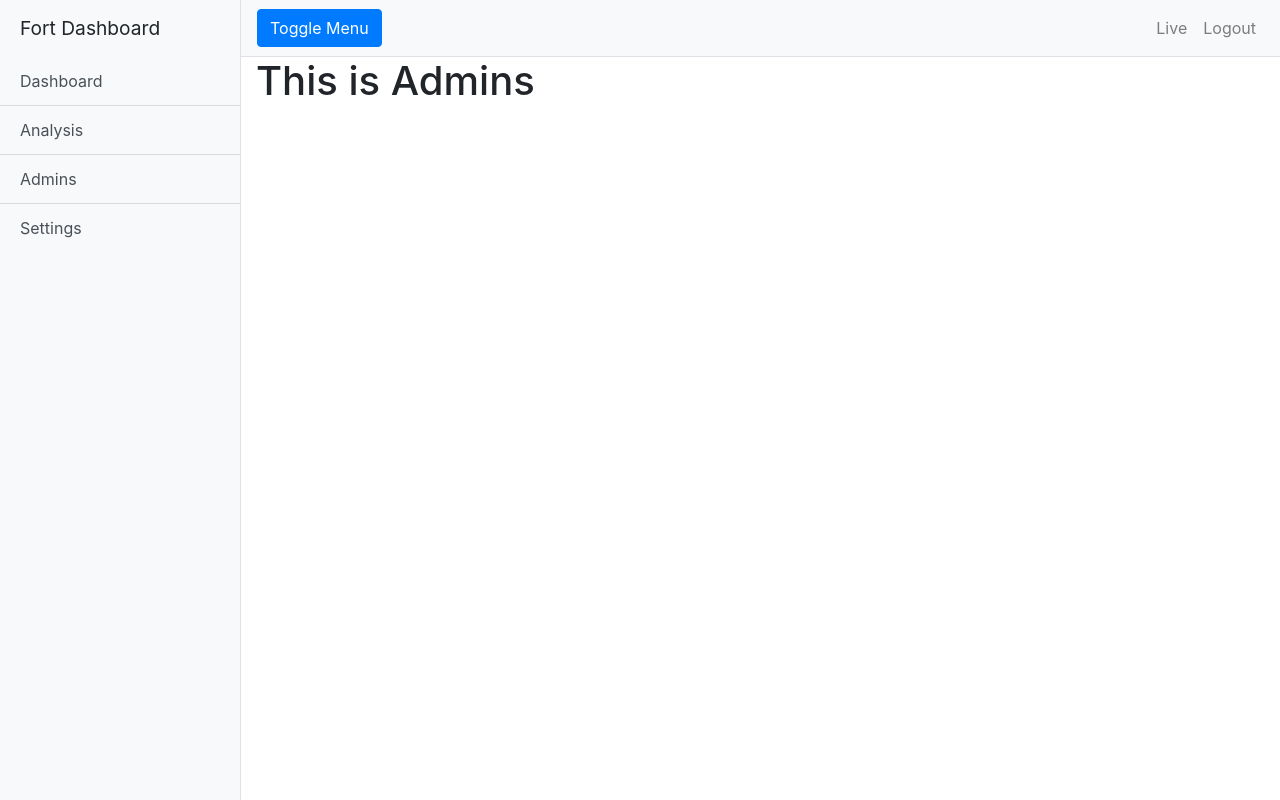
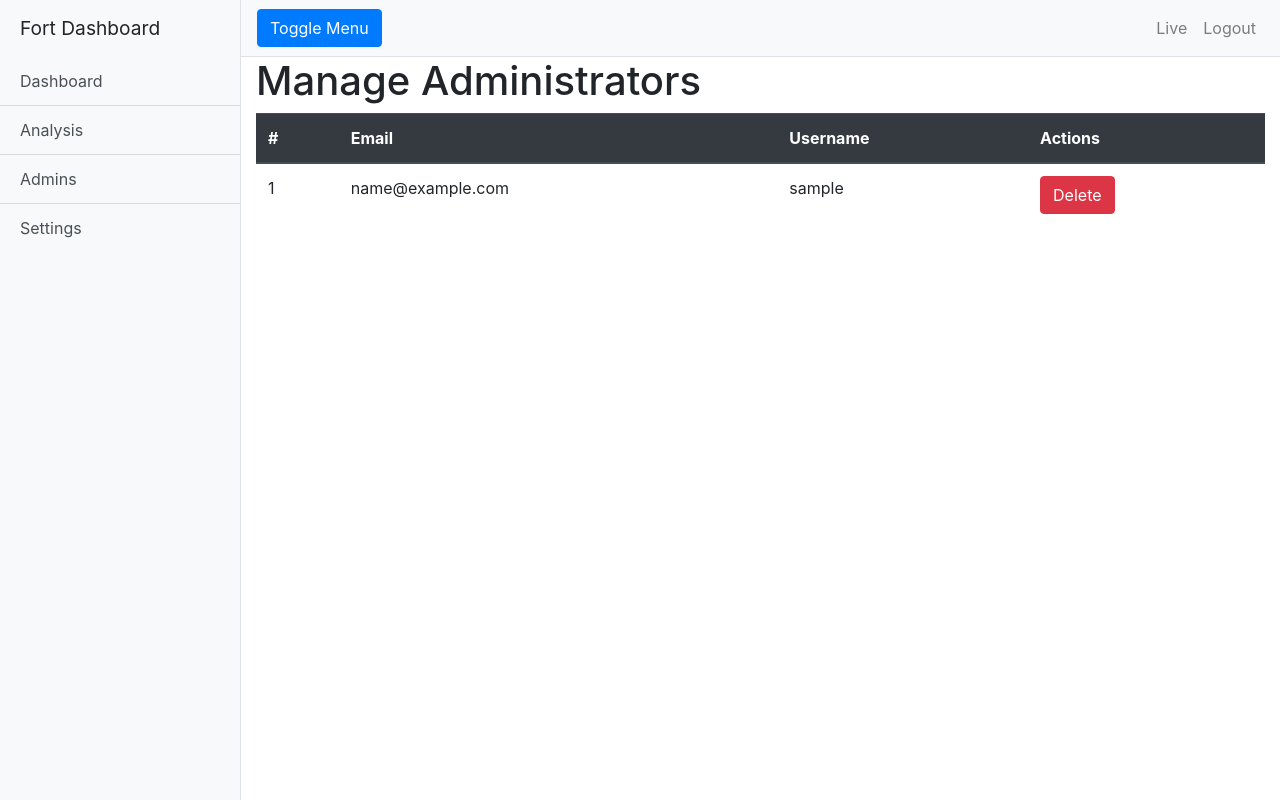
Before and after one commit to mervin16-zz/Fortweet, a Flask app: page /admin/admins in a window 1280 px wide. Run offline with Flask 2, Linux system fonts and the light colour scheme; tables that the repository leaves empty hold one stand-in row (values such as "Sample post"); parts of the project's set-up code (start-up, migrations or seed data) failed here and were passed over.

Commit message:
- Correct test errors - implemented admin list view

```diff
--- a/app.py
+++ b/app.py
@@ -12,6 +12,7 @@ from resources.admin import (
     AdminDashboard,
     AdminAnalysis,
     AdminManage,
+    AdminRemove,
     AdminSettings,
 )
 from messages import response_errors as Err
@@ -44,7 +45,8 @@ api.add_resource(LocationSearch, "/api/tweets/location")
 api.add_resource(AdminLogin, "/fortauth")
 api.add_resource(AdminDashboard, "/admin/dashboard")
 api.add_resource(AdminAnalysis, "/admin/analysis")
-api.add_resource(AdminManage, "/admin/admins")
+api.add_resource(AdminManage, "/admin/admins", "/admin/add")
+api.add_resource(AdminRemove, "/admin/remove/<int:id>")
 api.add_resource(AdminSettings, "/admin/settings")
 
 # Start the app
--- a/models/admin.py
+++ b/models/admin.py
@@ -22,6 +22,10 @@ class AdminModel(db.Model):
     def find_by_id(cls, _id):
         return AdminModel.query.filter_by(id=_id).first()
 
+    @staticmethod
+    def get_all():
+        return AdminModel.query.all()
+
     def insert(self):
         admin = self.find_by_username(self.username)
         if admin is None:
--- a/resources/admin.py
+++ b/resources/admin.py
@@ -62,7 +62,26 @@ class AdminManage(Resource):
     # TODO("Enable auth here")
     def get(self):
         headers = {"Content-Type": "text/html"}
-        return Response(HTML("admin/admins.html"), 200, headers)
+        return Response(
+            HTML("admin/admins.html", admins=AdminModel.get_all()), 200, headers
+        )
+
+    def post(self,):
+        headers = {"Content-Type": "text/html"}
+        return Response(
+            HTML("admin/admins.html", admins=AdminModel.get_all()), 200, headers
+        )
+
+
+class AdminRemove(Resource):
+    def post(self, id):
+        print(f"Delete {id}")
+        headers = {"Content-Type": "text/html"}
+        return Response(
+            HTML("admin/admins.html", admin_remove=True, admins=AdminModel.get_all()),
+            200,
+            headers,
+        )
 
 
 class AdminSettings(Resource):
--- a/templates/admin/admins.html
+++ b/templates/admin/admins.html
@@ -6,6 +6,42 @@ Admins
 
 {% block body %}
 
-<h1> This is Admins </h1>
+<h1> Manage Administrators </h1>
+
+{% if admin_remove == True %}
+    {% block content %}
+    <div class="alert alert-danger alert-dismissible fade show" role="alert">
+        Admin has been removed
+        <button type="button" class="close" data-dismiss="alert" aria-label="Close">
+          <span aria-hidden="true">&times;</span>
+        </button>
+      </div>
+    {% endblock content %}
+{% endif %}
+
+<table class="table">
+    <thead class="thead-dark">
+      <tr>
+        <th scope="col">#</th>
+        <th scope="col">Email</th>
+        <th scope="col">Username</th>
+        <th scope="col">Actions</th>
+      </tr>
+    </thead>
+    <tbody>
+        {% for admin in admins %}
+            <tr>
+                <td scope="row">{{ loop.index }}</td>
+                <td>{{ admin.email }}</td>
+                <td>{{ admin.username }}</td>
+                <td>
+                    <form action="/admin/remove/{{admin.id}}" method="POST">
+                        <button type="submit" class="btn btn-danger">Delete</button>
+                    </form>
+                </td>
+            </tr>
+        {% endfor %}
+    </tbody>
+  </table>
 
 {% endblock %}
```
Also changed, not shown: tests/test_resource_admin.py (+0 -30 lines).
